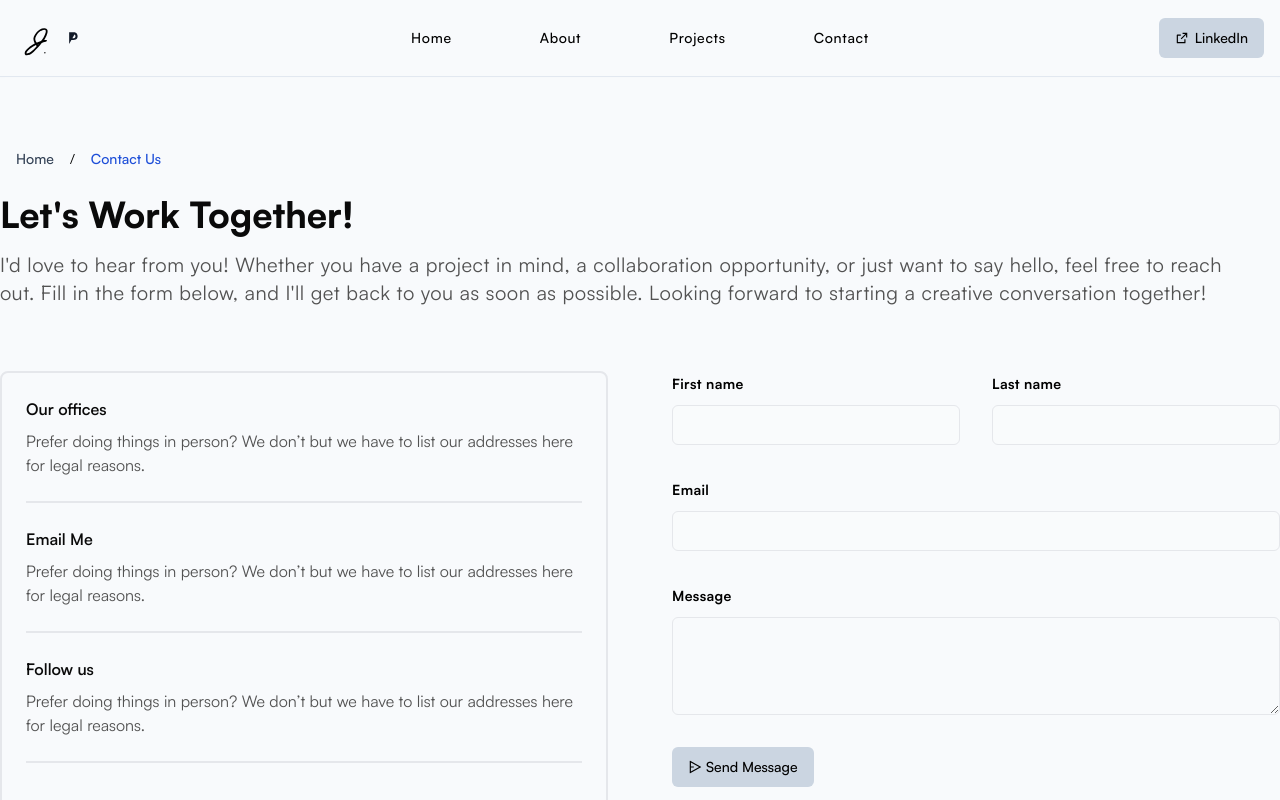
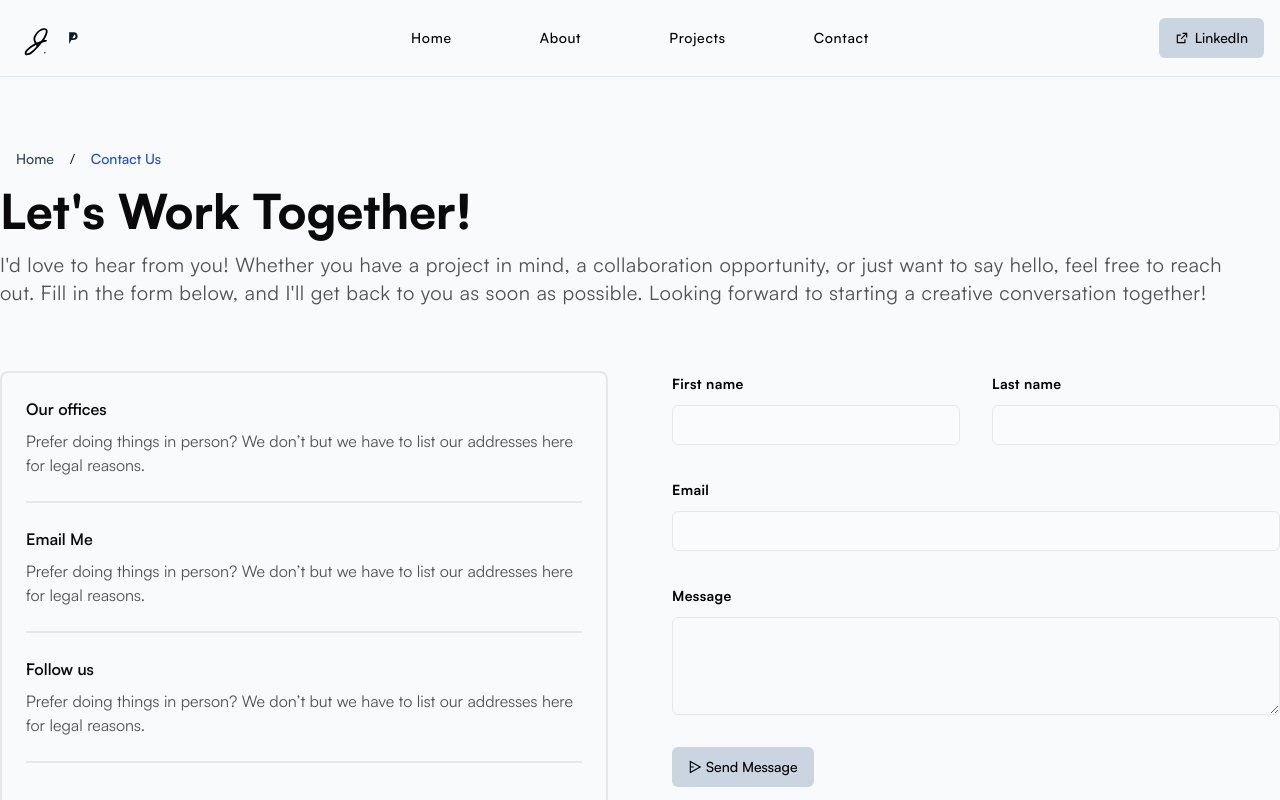
Before and after one commit to Justin-Bento/portfolio, a Next.js app: page /contact in a window 1280 px wide. Shown: the top 800 px of the page. Built offline with nearby package versions, Linux system fonts and the light colour scheme; no server answers.

Commit message:
updated heading size

```diff
--- a/pages/contact.tsx
+++ b/pages/contact.tsx
@@ -20,7 +20,7 @@ export default function Contact() {
               <span>/</span>
               <Button variant="link"><Link href="/contact">Contact us</Link></Button>
             </nav>
-            <h1 className="block tracking-normal mt-4 [text-wrap:balance] text-3xl sm:text-4xl font-extrabold capitalize text-neutral-950">Let&#39;s work together!</h1>
+            <h1 className="block tracking-normal [text-wrap:balance] text-3xl sm:text-4xl font-extrabold md:text-5xl text-neutral-950 capitalize">Let&#39;s work together!</h1>
             <p className="mt-4 tracking-wide text-base sm:text-lg lg:text-xl text-neutral-600 max-w-[90ch]">I&#39;d love to hear from you! Whether you have a project in mind, a collaboration opportunity, or just want to say hello, feel free to reach out. Fill in the form below, and I&#39;ll get back to you as soon as possible. Looking forward to starting a creative conversation together!</p>
           </section>
           <div className="border-2 overflow-hidden rounded-lg">
```
